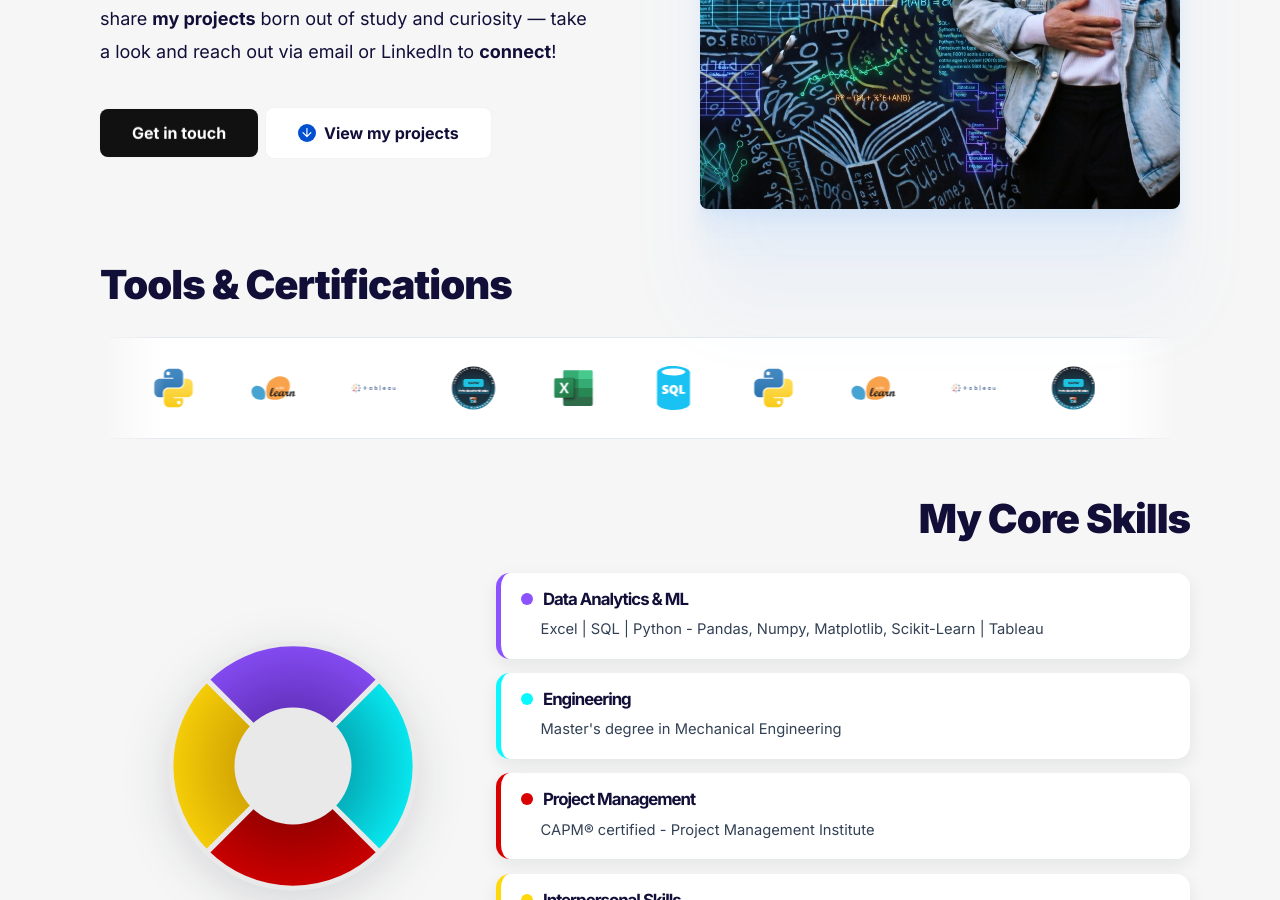
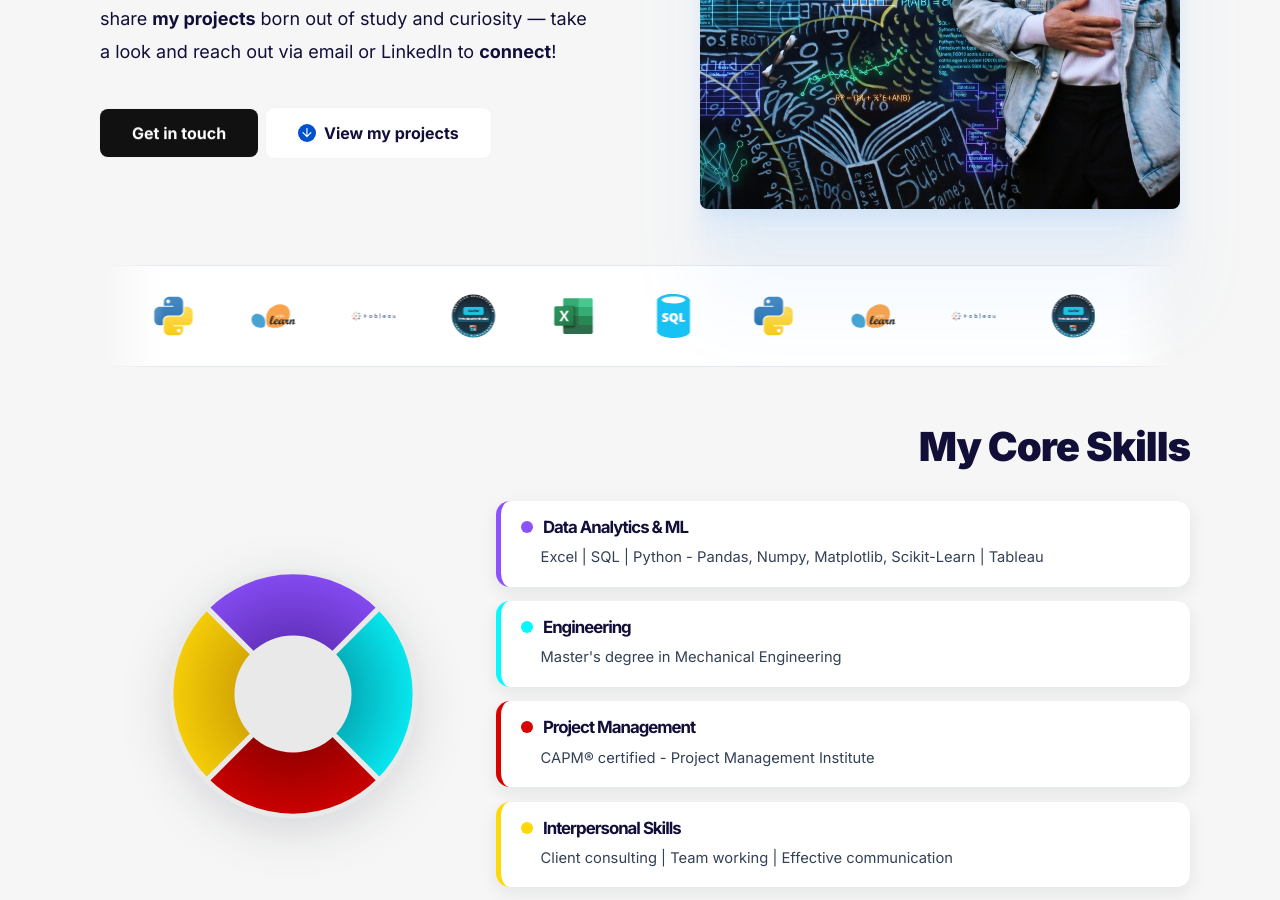
Before and after one commit to gcasarin/gcasarin.github.io, a Jekyll site: the page built from index.html, in a window 1280 px wide and 900 px high, scrolled down 514 px. Built offline with Jekyll 4.4.1, drawn with Linux system fonts in a browser that asks for light colours.

Commit message:
Update section-tools-marquee.html

```diff
--- a/_includes/section-tools-marquee.html
+++ b/_includes/section-tools-marquee.html
@@ -1,12 +1,6 @@
 <!-- begin tools & certifications marquee -->
 <section class="section tools-marquee-section">
   <div class="container">
-    <div class="section__info">
-      <div class="section__head">
-        <h2 class="section__title">{{ site.data.tools_marquee.title | default: "Tools & Certifications" }}</h2>
-      </div>
-    </div>
-
     <div class="tools-marquee-banner" aria-label="Software and Certifications">
       <div class="tools-marquee__track">
         {% for item in site.data.tools_marquee.items %}
```
